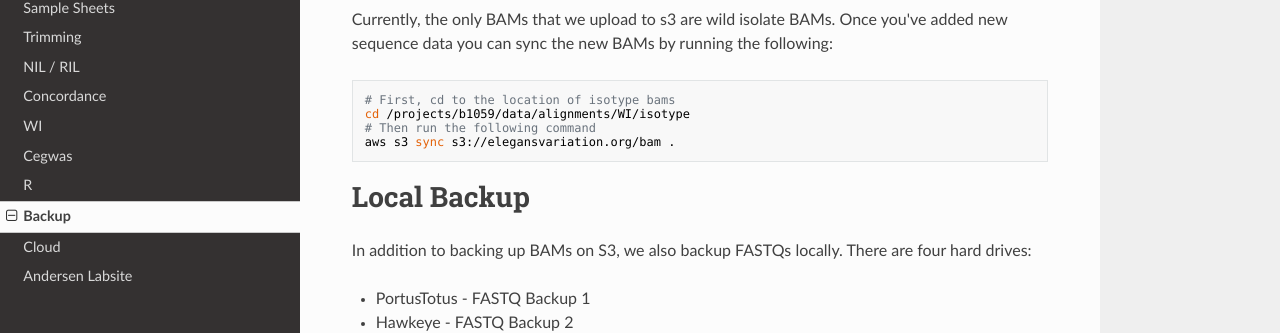
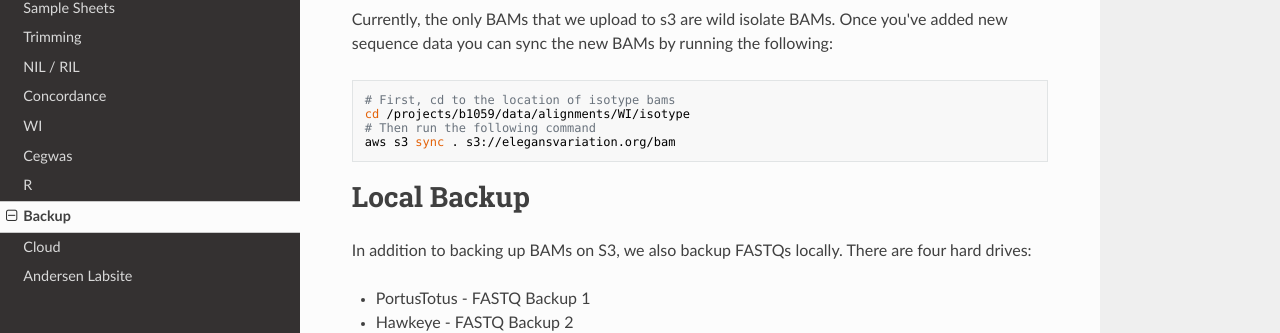
Before and after one commit to AndersenLab/dry-guide, an MkDocs documentation site: the page built from docs/backup.md, in a window 1280 px wide and 1069 px high. Shown: the part 437-770 px from the top of the window. Built offline with MkDocs 1.6.1, drawn with Linux system fonts in a browser that asks for light colours; nearby versions of some CDN libraries; old or Windows-style settings are respelled for this version of MkDocs.

````diff
--- a/docs/backup.md
+++ b/docs/backup.md
@@ -18,7 +18,7 @@ Currently, the only BAMs that we upload to s3 are wild isolate BAMs. Once you've
 # First, cd to the location of isotype bams
 cd /projects/b1059/data/alignments/WI/isotype
 # Then run the following command
-aws s3 sync s3://elegansvariation.org/bam .
+aws s3 sync . s3://elegansvariation.org/bam
 ```
 
 # Local Backup
````
